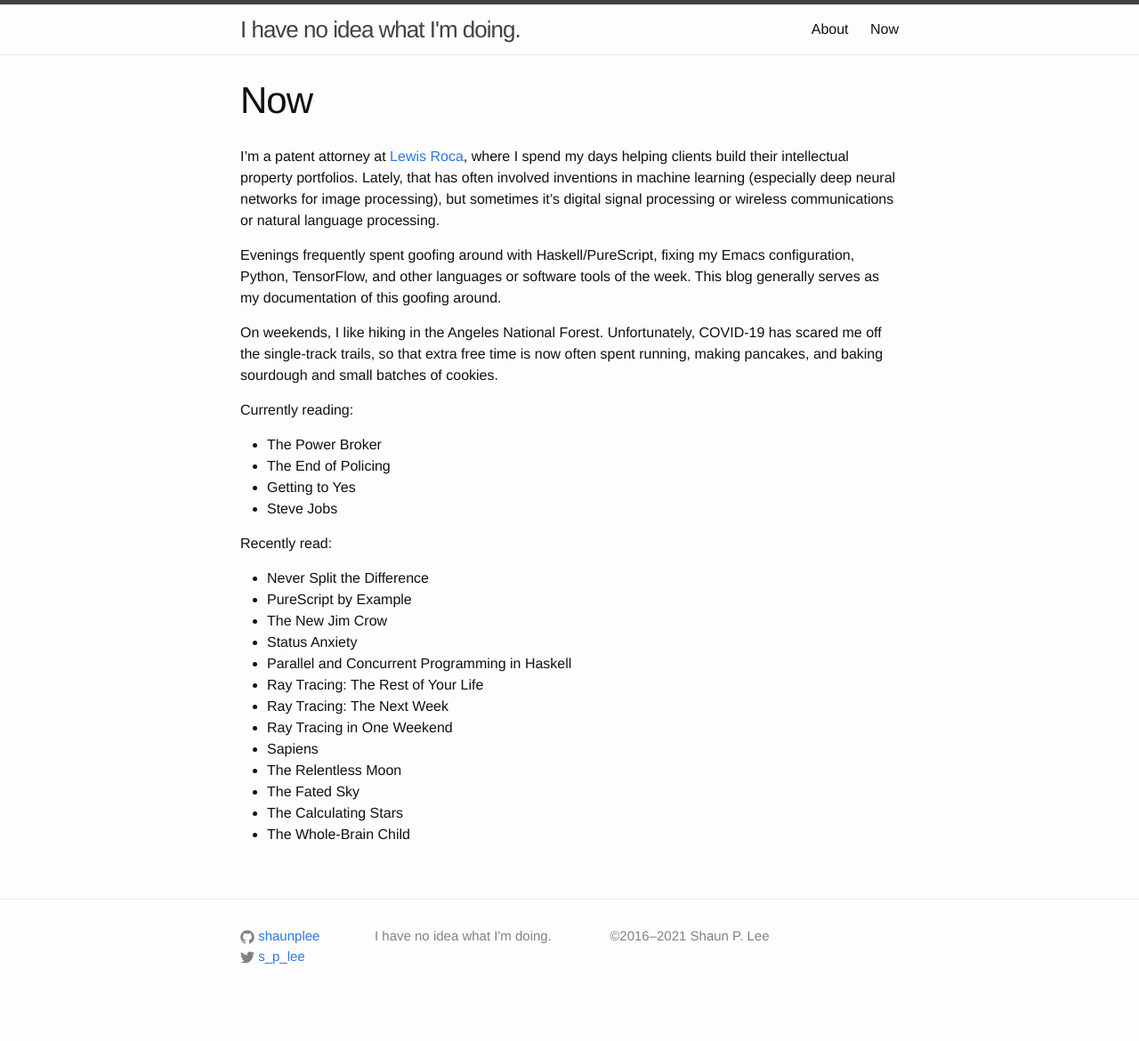
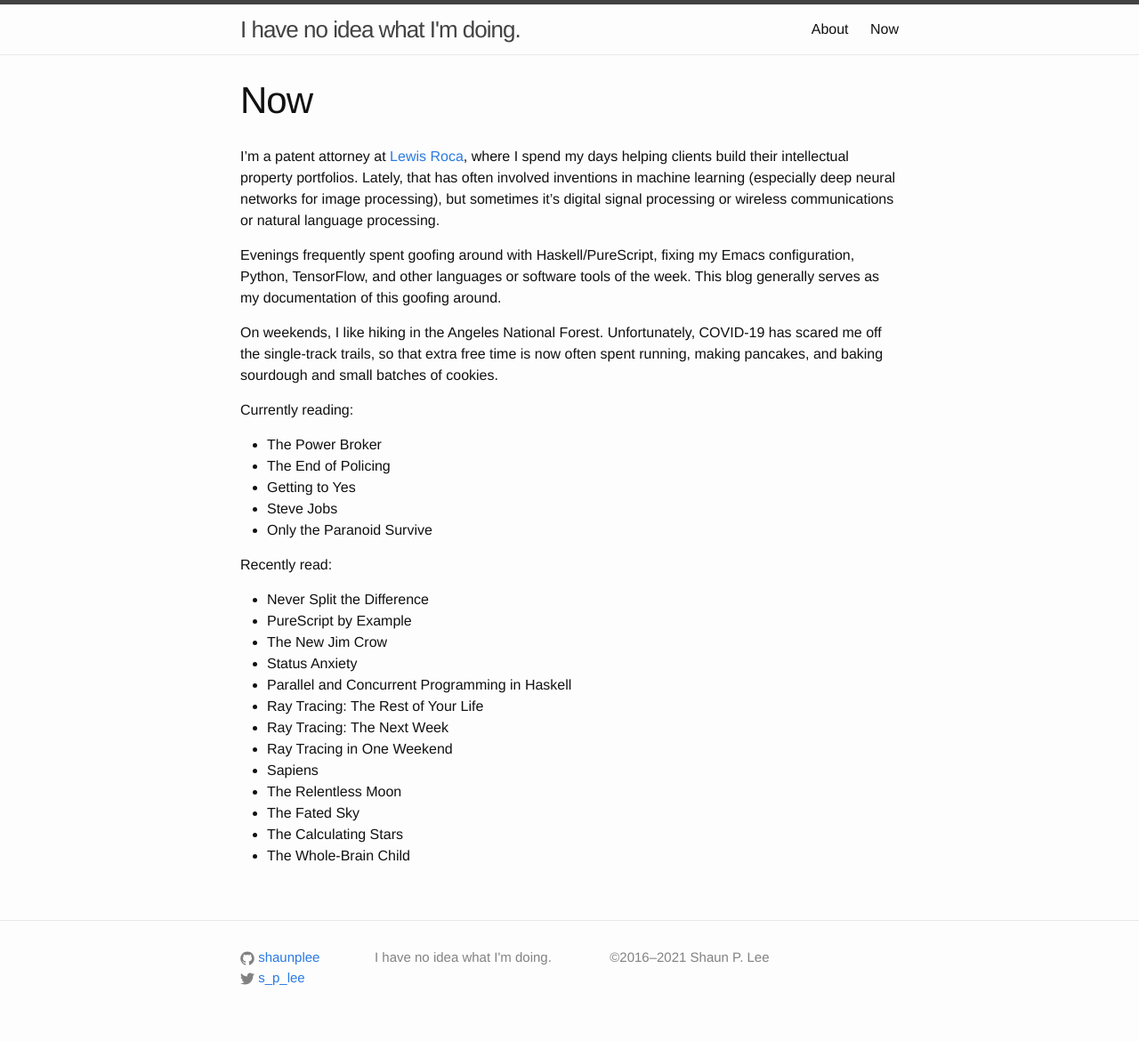
Before and after one commit to shaunplee/shaunplee.github.io, a Jekyll site: the page built from now.md, in a window 1280 px wide. Shown: the whole page at 89% size. Built offline with Jekyll 4.4.1, drawn with Linux system fonts in a browser that asks for light colours; before the commit the page ends 1146 px from its top, so only the background shows below that; part of the change alters nothing that is shown.

Commit message:
Update Now.

```diff
--- a/now.md
+++ b/now.md
@@ -4,7 +4,7 @@ title: Now
 permalink: /now/
 ---
 
-I'm a patent attorney at [Lewis Roca](https://www.lrrc.com/shaun-lee), where I spend my days helping clients build their intellectual property portfolios. Lately, that has often involved inventions in machine learning (especially deep neural networks for image processing), but sometimes it's digital signal processing or wireless communications or natural language processing.
+I'm a patent attorney at [Lewis Roca](https://www.lewisroca.com/people-shaun-lee), where I spend my days helping clients build their intellectual property portfolios. Lately, that has often involved inventions in machine learning (especially deep neural networks for image processing), but sometimes it's digital signal processing or wireless communications or natural language processing.
 
 Evenings frequently spent goofing around with Haskell/PureScript, fixing my Emacs configuration, Python, TensorFlow, and other languages or software tools of the week. This blog generally serves as my documentation of this goofing around.
 
@@ -15,6 +15,7 @@ Currently reading:
 - The End of Policing
 - Getting to Yes
 - Steve Jobs
+- Only the Paranoid Survive
 
 Recently read:
 - Never Split the Difference
```
